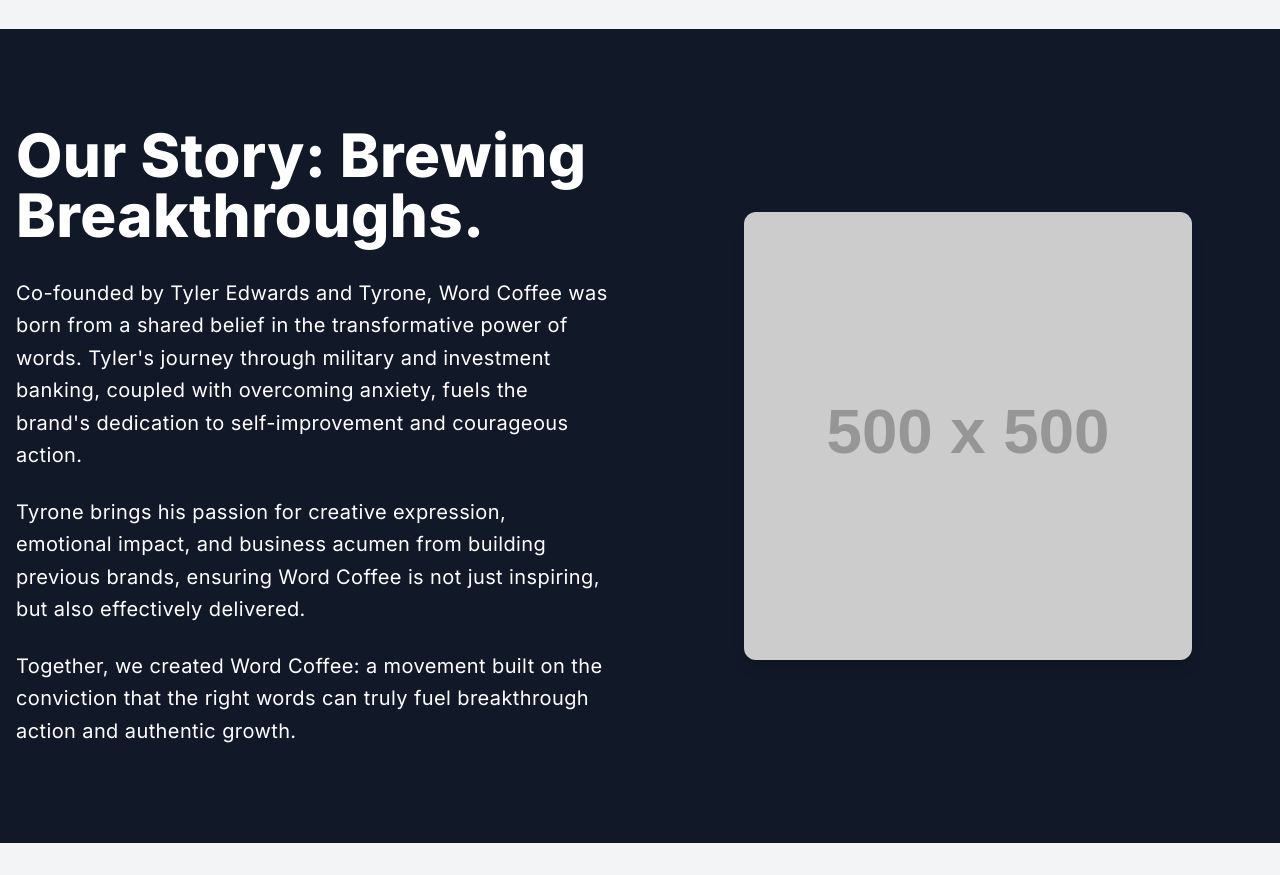
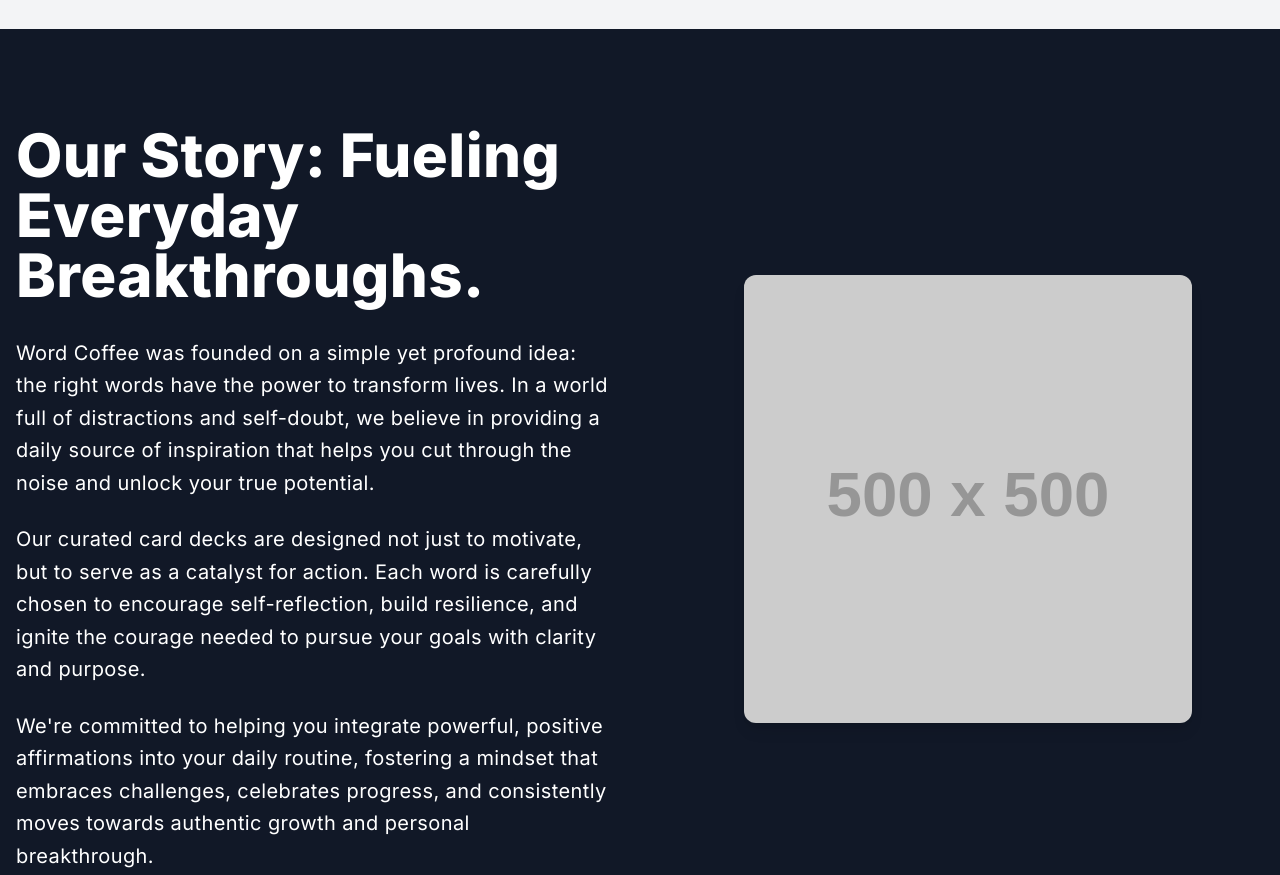
Before and after one commit to WordCoffee/word-coffee, a plain HTML site: page index.html in a window 1280 px wide. Shown: the part 2320-3195 px from the top of the page. Drawn offline with nearby package versions, Linux system fonts and the light colour scheme; placeholder pictures from the web are drawn by us.

Commit message:
Update index.html

```diff
--- a/index.html
+++ b/index.html
@@ -115,16 +115,16 @@
             </div>
             <div class="text-left md:order-1">
                 <h2 class="text-5xl md:text-6xl font-extrabold mb-8 leading-tight">
-                    Our Story: Brewing Breakthroughs.
+                    Our Story: Fueling Everyday Breakthroughs.
                 </h2>
                 <p class="text-xl leading-relaxed mb-6">
-                    Co-founded by Tyler Edwards and Tyrone, Word Coffee was born from a shared belief in the transformative power of words. Tyler's journey through military and investment banking, coupled with overcoming anxiety, fuels the brand's dedication to self-improvement and courageous action.
+                    Word Coffee was founded on a simple yet profound idea: the right words have the power to transform lives. In a world full of distractions and self-doubt, we believe in providing a daily source of inspiration that helps you cut through the noise and unlock your true potential.
                 </p>
                 <p class="text-xl leading-relaxed mb-6">
-                    Tyrone brings his passion for creative expression, emotional impact, and business acumen from building previous brands, ensuring Word Coffee is not just inspiring, but also effectively delivered.
+                    Our curated card decks are designed not just to motivate, but to serve as a catalyst for action. Each word is carefully chosen to encourage self-reflection, build resilience, and ignite the courage needed to pursue your goals with clarity and purpose.
                 </p>
                 <p class="text-xl leading-relaxed">
-                    Together, we created Word Coffee: a movement built on the conviction that the right words can truly fuel breakthrough action and authentic growth.
+                    We're committed to helping you integrate powerful, positive affirmations into your daily routine, fostering a mindset that embraces challenges, celebrates progress, and consistently moves towards authentic growth and personal breakthrough.
                 </p>
             </div>
         </div>
```
